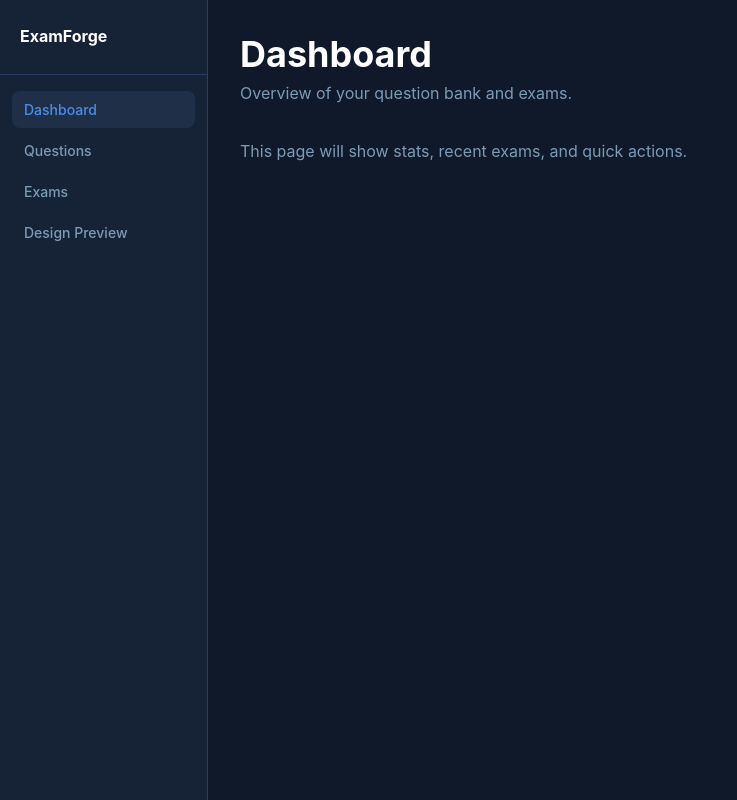
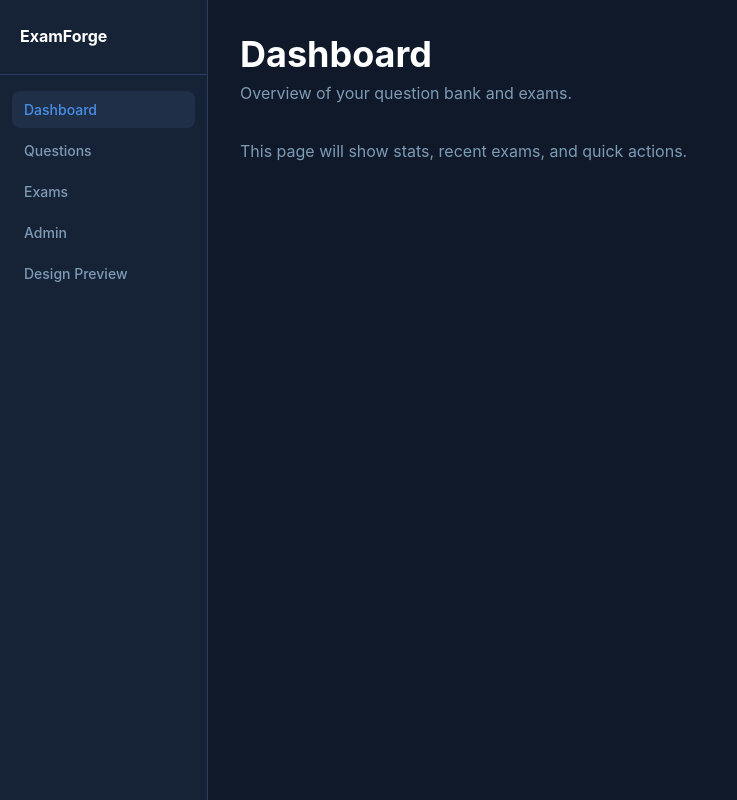
Before and after one commit to Jailsonsdsj/agent-experiment, a React (Vite) app in the folder System/Frontend/: page / in a window 1280 px wide. Shown: the whole page, without its empty margins (0-737 px from the left). Built offline with nearby package versions, Linux system fonts and the light colour scheme; no server answers.

Commit message:
P420 Create admin page

```diff
--- a/System/Frontend/src/components/AppLayout.tsx
+++ b/System/Frontend/src/components/AppLayout.tsx
@@ -20,6 +20,7 @@ export default function AppLayout() {
           <NavItem to="/" label="Dashboard" end />
           <NavItem to="/questions" label="Questions" />
           <NavItem to="/exams" label="Exams" />
+          <NavItem to="/admin" label="Admin" />
           <NavItem to="/design" label="Design Preview" />
         </nav>
       </aside>
--- a/System/Frontend/src/main.tsx
+++ b/System/Frontend/src/main.tsx
@@ -13,6 +13,7 @@ import ExamFormPage from './pages/exams/ExamFormPage';
 import ExamEditPage from './pages/exams/ExamEditPage';
 import ExamDetailPage from './pages/exams/ExamDetailPage';
 import GradeReportPage from './pages/exams/GradeReportPage';
+import AdminPage from './pages/AdminPage';
 import DesignPreview from './components/DesignPreview';
 
 const router = createBrowserRouter([
@@ -29,6 +30,7 @@ const router = createBrowserRouter([
       { path: 'exams/:id/edit', element: <ExamEditPage /> },
       { path: 'exams/:id', element: <ExamDetailPage /> },
       { path: 'exams/:id/report', element: <GradeReportPage /> },
+      { path: 'admin', element: <AdminPage /> },
       { path: 'design', element: <DesignPreview /> },
     ],
   },
--- /dev/null
+++ b/System/Frontend/src/pages/AdminPage.tsx
@@ -0,0 +1,15 @@
+import PageHeader from '../components/UI/PageHeader';
+
+export default function AdminPage() {
+  return (
+    <div>
+      <PageHeader
+        title="Admin"
+        subtitle="Manage testing tools and utilities."
+      />
+      <p className="text-agt-text-muted font-agt-sans text-agt-body">
+        Testing features will be added here.
+      </p>
+    </div>
+  );
+}
```
